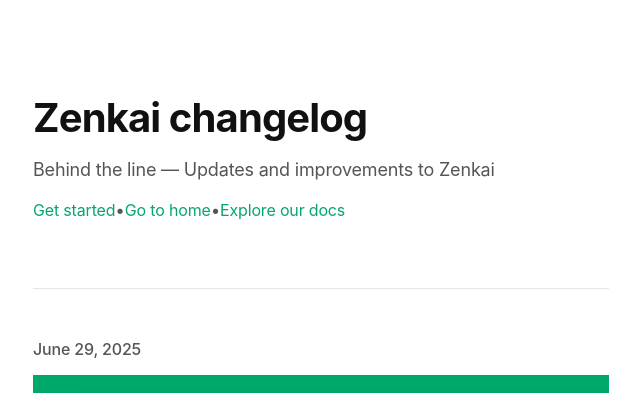
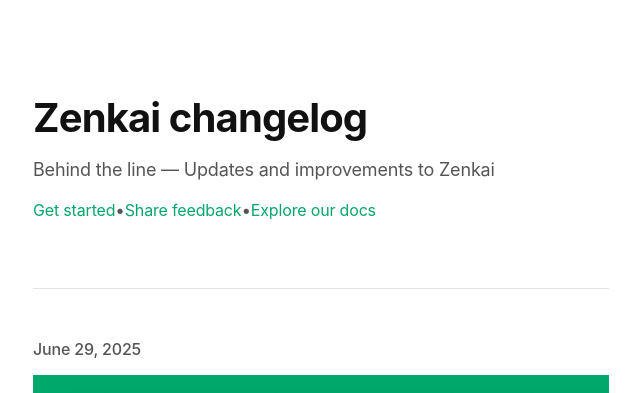
Before and after one commit to mikklemberg/zenkai-changelog, a Jekyll site: the page built from index.html, in a window 1280 px wide and 900 px high. Shown: the top 393 px of the window, without its empty margins (319-959 px from the left). Built offline with Jekyll 4.4.1, drawn with Linux system fonts in a browser that asks for light colours; the list of posts is cut into pages by our own code.

Commit message:
Update default.html

```diff
--- a/_layouts/default.html
+++ b/_layouts/default.html
@@ -54,7 +54,7 @@
                     <div class="header-links">
                         <a href="{{ site.app_url }}">Get started</a>
                         <span class="separator">•</span>
-                        <a href="{{ site.main_site_url }}">Go to home</a>
+                        <a href="mailto:{{ site.feedback_email }}">Share feedback</a>
                         <span class="separator">•</span>
                         <a href="{{ site.docs_url }}">Explore our docs</a>
                     </div>
```
